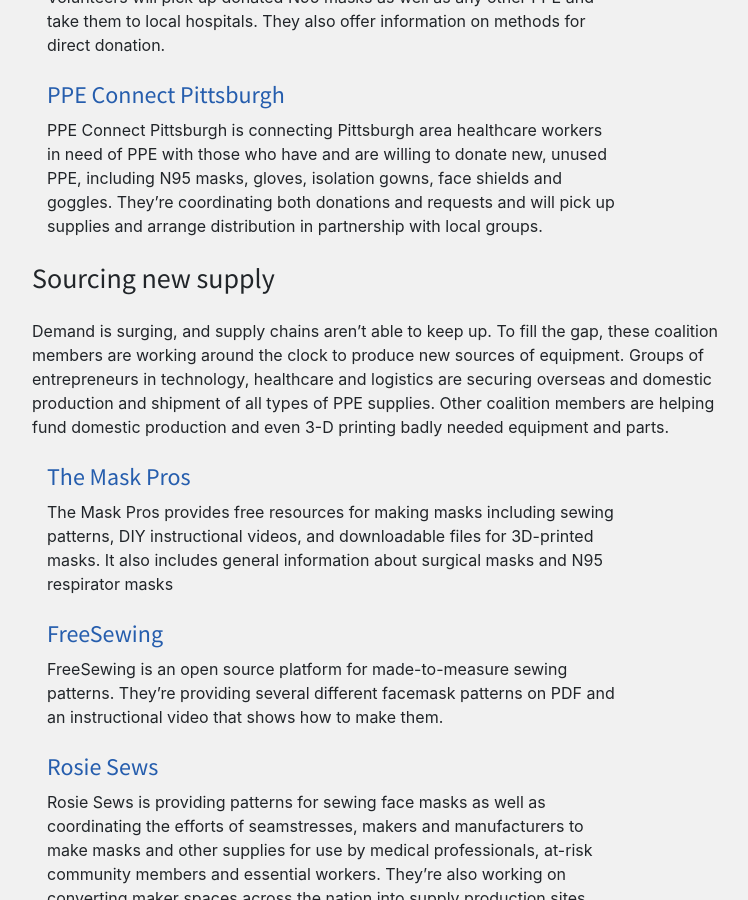
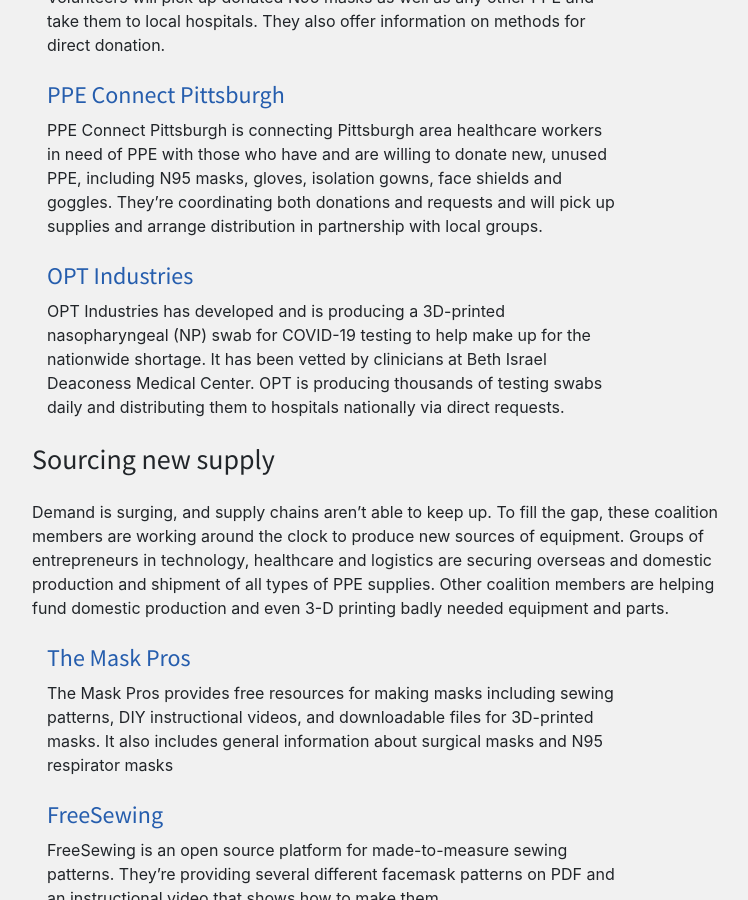
Before and after one commit to jdecaron/c19coalition, a Jekyll site: the page built from pages/index.html, in a window 1280 px wide and 900 px high, scrolled down 3575 px. Shown: the whole window, without its empty margins (248-996 px from the left). Built offline with Jekyll 4.4.1, drawn with Linux system fonts in a browser that asks for light colours.

Commit message:
Add OPT Industries blurb.
See: https://trello.com/c/A9q6IDPz/11-add-opt-industries-to-website

```diff
--- a/pages/index.html
+++ b/pages/index.html
@@ -178,6 +178,9 @@
           <p>The donation site is providing a form to arrange a pick-up of unused supplies, including masks, wipes,
             gowns, gloves, and ventilators, in unopened boxes or sealed packages. For unused but open supplies they’re
             partnering with the Seattle Mask Brigade for pickup.</p>-->
+
+          <h4><a href="http://optindustries.com/npswab/">OPT Industries</a></h4>
+          <p>OPT Industries has developed and is producing a 3D-printed nasopharyngeal (NP) swab for COVID-19 testing to help make up for the nationwide shortage. It has been vetted by clinicians at Beth Israel Deaconess Medical Center. OPT is producing thousands of testing swabs daily and distributing them to hospitals nationally via direct requests.</p>
         </div>
 
 
```
